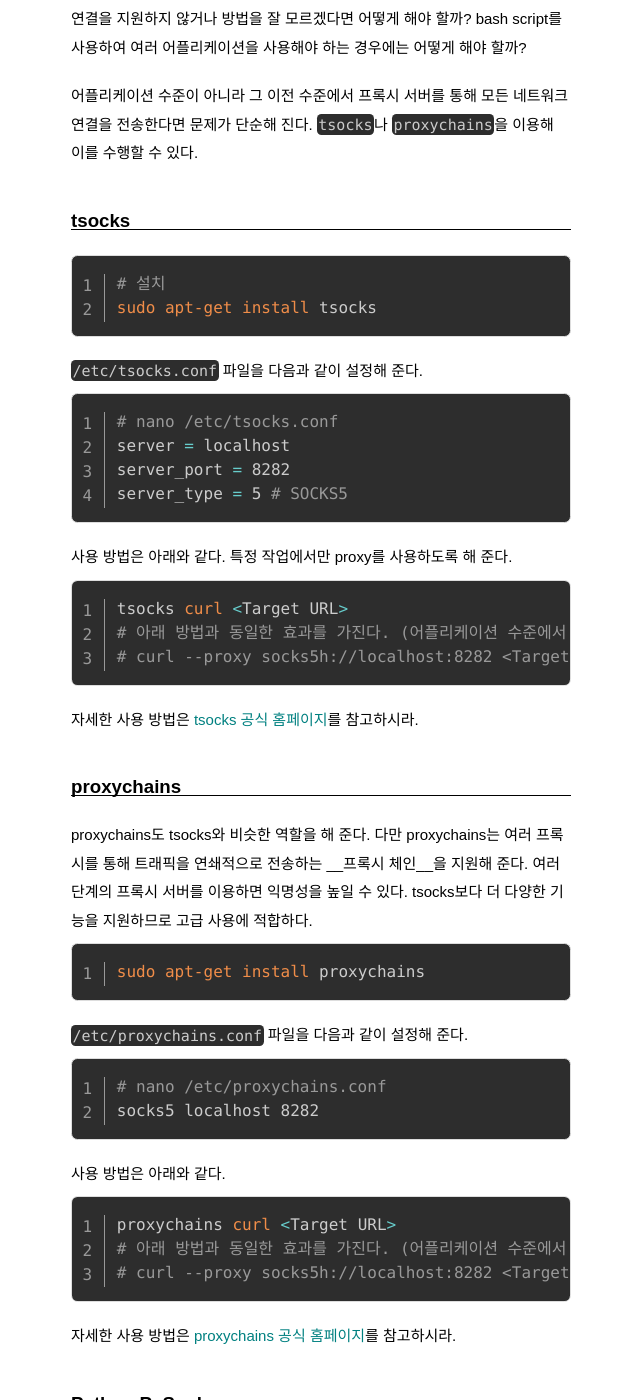
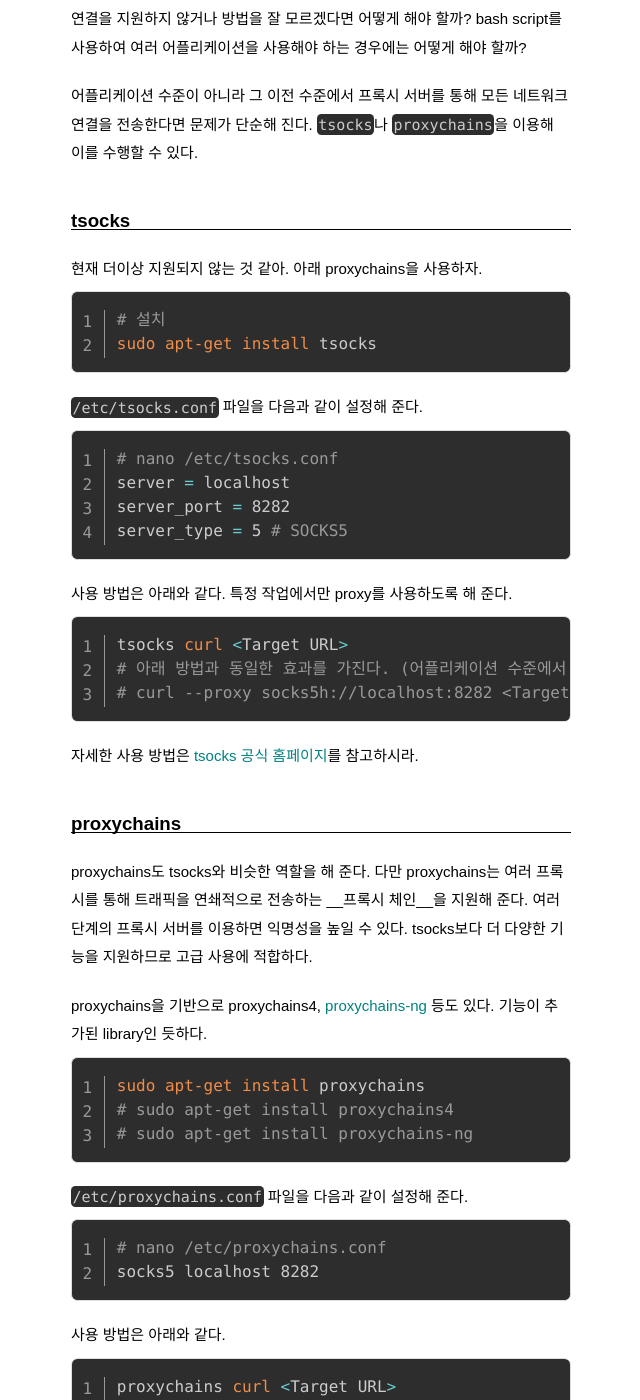
Before and after one commit to pinedance/blog, a Jekyll site: the page built from _posts/2024/01-06/2024-04-24-proxy-with-ssh-tunneling2.md, in a window 1280 px wide and 1400 px high, scrolled down 2370 px. Shown: the whole window, without its empty margins (319-959 px from the left). Built offline with Jekyll 4.4.1, drawn with Linux system fonts in a browser that asks for light colours; some web fonts are replaced; comment, search, counter and statistics services are not loaded.

Commit message:
update old post

````diff
--- a/_posts/2024/01-06/2024-04-24-proxy-with-ssh-tunneling2.md
+++ b/_posts/2024/01-06/2024-04-24-proxy-with-ssh-tunneling2.md
@@ -71,6 +71,8 @@
 
 ### tsocks
 
+현재 더이상 지원되지 않는 것 같아. 아래 proxychains을 사용하자.
+
 ```bash
 # 설치
 sudo apt-get install tsocks
@@ -93,14 +95,18 @@
 # curl --proxy socks5h://localhost:8282 <Target URL>
 ```
 
-자세한 사용 방법은 [tsocks 공식 홈페이지](https://tsocks.sourceforge.net/)를 참고하시라.
+자세한 사용 방법은 [tsocks 공식 홈페이지](ttps://github.com/zouguangxian/tsocks)를 참고하시라.
 
 ### proxychains
 
 proxychains도 tsocks와 비슷한 역할을 해 준다. 다만 proxychains는 여러 프록시를 통해 트래픽을 연쇄적으로 전송하는 __프록시 체인__을 지원해 준다. 여러 단계의 프록시 서버를 이용하면 익명성을 높일 수 있다. tsocks보다 더 다양한 기능을 지원하므로 고급 사용에 적합하다.
 
+proxychains을 기반으로 proxychains4, [proxychains-ng](https://github.com/rofl0r/proxychains-ng) 등도 있다. 기능이 추가된 library인 듯하다.
+
 ```bash
 sudo apt-get install proxychains
+# sudo apt-get install proxychains4
+# sudo apt-get install proxychains-ng
 ```
 
 `/etc/proxychains.conf` 파일을 다음과 같이 설정해 준다.
````
